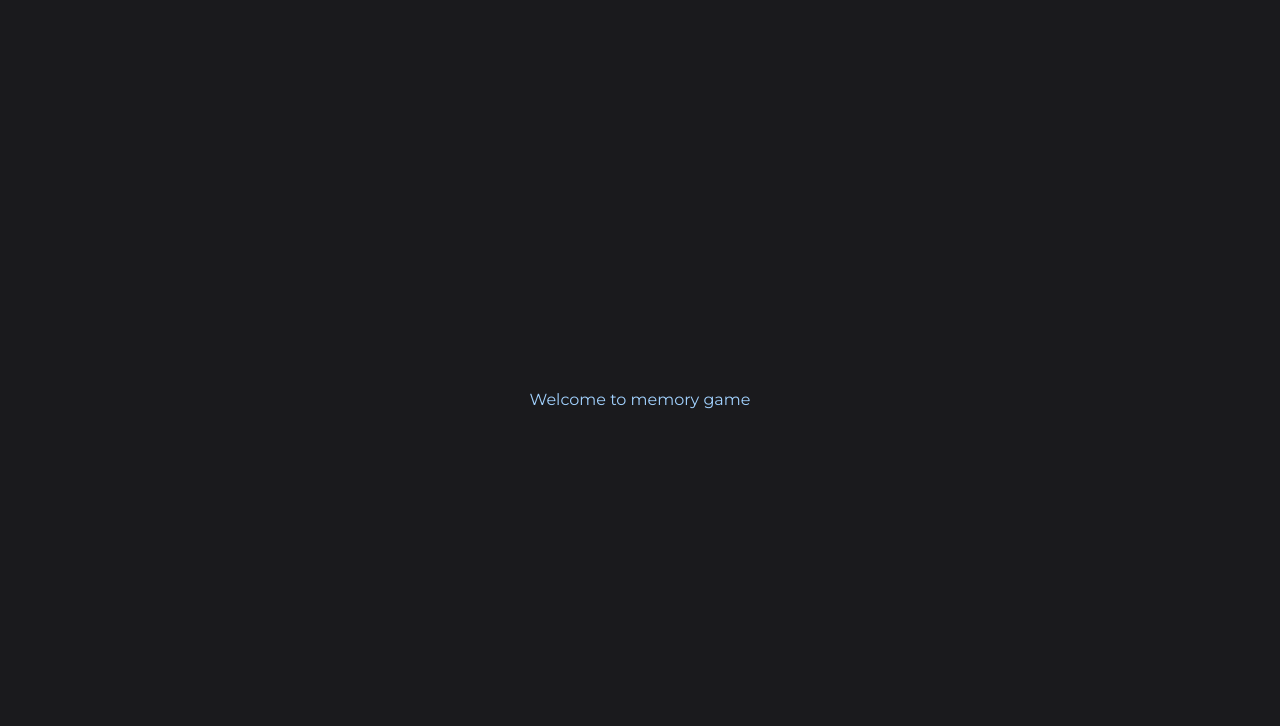
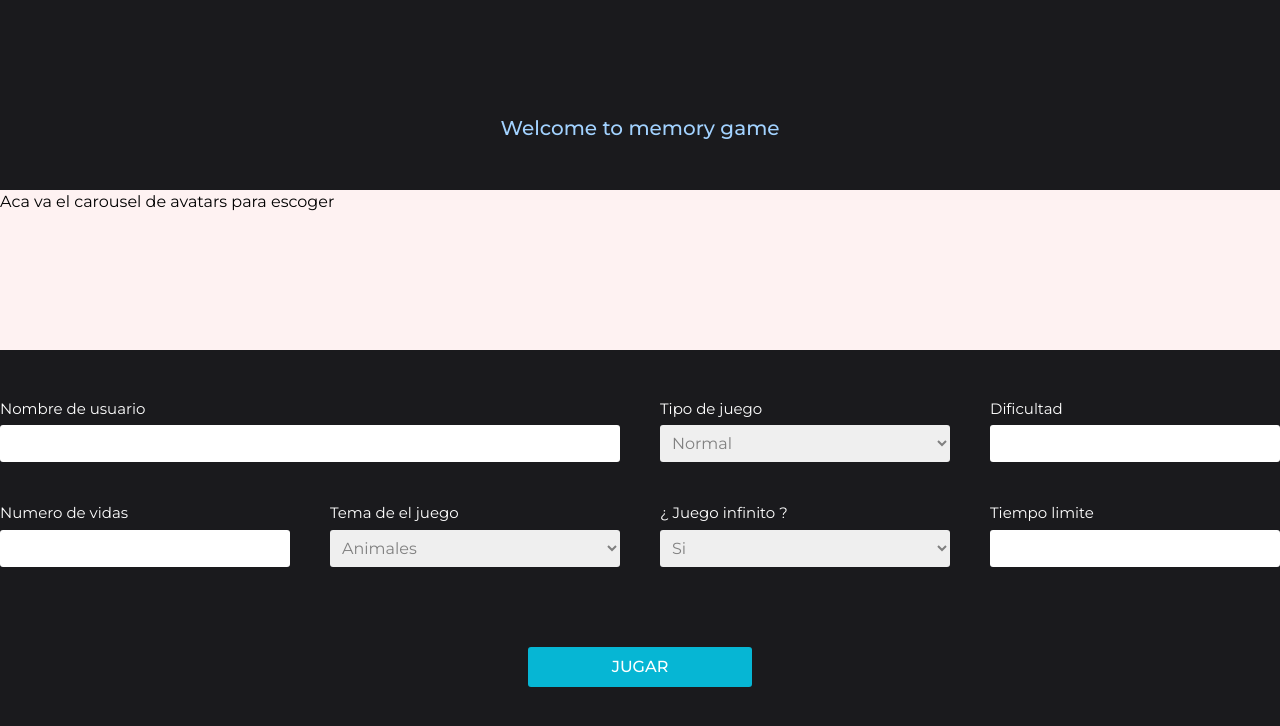
Before and after one commit to JairCaballero/react-memory-app, a React (Vite) app: page / in a window 1280 px wide. Shown: the top 726 px of the page. Built offline with nearby package versions, Linux system fonts and the light colour scheme.

Commit message:
Setting up the initial form

```diff
--- /dev/null
+++ b/src/components/MemoBlock.jsx
@@ -0,0 +1,7 @@
+const MemoBlock = () => {
+  return (
+    <div>MemoBlock</div>
+  )
+}
+
+export default MemoBlock
--- a/src/index.css
+++ b/src/index.css
@@ -9,3 +9,30 @@
   color: white;
   font-family: 'Montserrat';
 }
+
+.container-input {
+  display: flex;
+  flex-direction: column;
+  gap: 5px;
+}
+
+.container-input > label {
+  font-size: 15px;
+}
+
+.container-input > input, select, option {
+  color: gray;
+  width: 100%;
+  height: 100%;
+  border-radius: 3px;
+  padding: 8px;
+}
+
+.container-input > input:focus, select:focus {
+  outline: 2px solid #a2d2ff;
+}
+
+.button-form {
+  padding: 8px;
+  border-radius: 3px;
+}
--- a/src/pages/Home.jsx
+++ b/src/pages/Home.jsx
@@ -1,7 +1,65 @@
 const Home = () => {
+  const handleSubmit = (e) => {
+    e.preventDefault()
+  }
+
   return (
-    <div className='container mx-auto h-full flex items-center justify-center text-text-secondary'>
-      Welcome to memory game
+    <div className='container mx-auto h-full flex flex-col items-center justify-center gap-12'>
+      <h1 className='text-text-secondary font-medium text-xl'>Welcome to memory game</h1>
+      <div className='w-full h-40 bg-red-50 text-black'>
+        Aca va el carousel de avatars para escoger
+      </div>
+      <form onSubmit={handleSubmit} className='w-full text-gray-500 grid grid-cols-4 gap-10'>
+        <span className='container-input col-span-2'>
+          <label htmlFor=''>Nombre de usuario</label>
+          <input id='' name='' type='text' />
+        </span>
+        <span className='container-input'>
+          <label htmlFor='type-game'>Tipo de juego</label>
+          <select id='type-game' name='type-game'>
+            <option value='' disabled>Selecciona una opcion</option>
+            <option value='1'>Normal</option>
+            <option value='2'>Especial</option>
+          </select>
+        </span>
+        <span className='container-input'>
+          <label htmlFor='difficulty'>Dificultad</label>
+          <input id='difficulty' name='difficulty' type='text' pattern='^(1[0-5]|[1-9])$' title='Please enter a number between 1 and 15' />
+        </span>
+        <span className='container-input'>
+          <label htmlFor=''>Numero de vidas</label>
+          <input type='text' pattern='^[1-5]$' title='Please enter a number between 1 and 5' />
+        </span>
+        <span className='container-input'>
+          <label htmlFor='theme-game'>Tema de el juego</label>
+          <select id='theme-game' name='theme-game'>
+            <option value='' disabled>Selecciona una opcion</option>
+            <option value='1'>Animales</option>
+            <option value='2'>Personas</option>
+            <option value='2'>Ciudades</option>
+            <option value='2'>Paises</option>
+            <option value='2'>Peliculas</option>
+            <option value='2'>Juegos</option>
+            <option value='2'>Anime</option>
+            <option value='2'>Todos</option>
+          </select>
+        </span>
+        <span className='container-input'>
+          <label htmlFor=''>¿ Juego infinito ?</label>
+          <select id='theme-game' name='theme-game'>
+            <option value='' disabled>Selecciona una opcion</option>
+            <option value='1'>Si</option>
+            <option value='2'>No</option>
+          </select>
+        </span>
+        <span className='container-input'>
+          <label htmlFor=''>Tiempo limite</label>
+          <input type='number' min='1' max='15' title='Please enter a number between 1 and 15' />
+        </span>
+        <button className='w-56 bg-cyan-500 text-white font-medium uppercase button-form col-span-4 mx-auto mt-10'>
+          Jugar
+        </button>
+      </form>
     </div>
   )
 }
```
Also changed, not shown: 1 other file (tests, documents, lock files or other folders).
